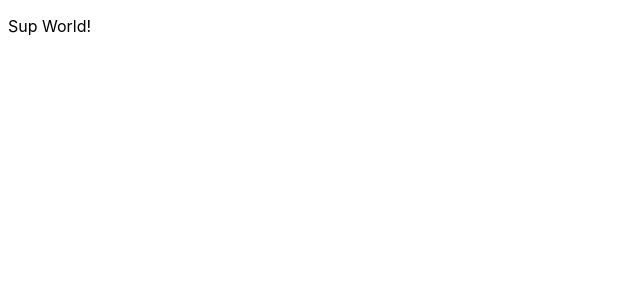
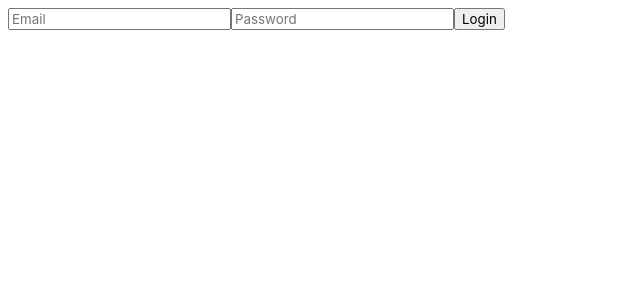
Before and after one commit to duncanleo/wad2-project, a Vue app: page /login in a window 1280 px wide. Shown: the top 300 px of the page, without its empty margins (0-640 px from the left). Built offline with nearby package versions, Linux system fonts and the light colour scheme.

Commit message:
chore: working frontend routing

```diff
--- a/src/frontend/App.vue
+++ b/src/frontend/App.vue
@@ -1,17 +1,11 @@
 <template>
-  <p>{{ greeting }} World!</p>
+  <router-view></router-view>
 </template>
 
-<script>
+<script lang="ts">
 import Vue from 'vue';
 
-const App = Vue.extend({
-  data: function () {
-    return {
-      greeting: 'Sup',
-    };
-  },
-});
+const App = Vue.extend({});
 
 export default App;
 </script>
--- /dev/null
+++ b/src/frontend/screens/Home/index.vue
@@ -0,0 +1,17 @@
+<template>
+  <p>{{ greeting }} World!</p>
+</template>
+
+<script lang="ts">
+import Vue from 'vue';
+
+const Home = Vue.extend({
+  data: function () {
+    return {
+      greeting: 'Sup',
+    };
+  },
+});
+
+export default Home;
+</script>
--- /dev/null
+++ b/src/frontend/screens/Login/index.vue
@@ -0,0 +1,14 @@
+<template>
+  <form method="POST" action="/login">
+    <input type="text" placeholder="Email" />
+    <input type="password" placeholder="Password" />
+    <input type="submit" value="Login" />
+  </form>
+</template>
+
+<script lang="ts">
+import Vue from 'vue';
+const Login = Vue.extend({});
+
+export default Login;
+</script>
--- /dev/null
+++ b/src/frontend/screens/NotFound.vue
@@ -0,0 +1,10 @@
+<template>
+  <div>Not Found</div>
+</template>
+
+<script lang="ts">
+import Vue from 'vue';
+const NotFound = Vue.extend({});
+
+export default NotFound;
+</script>
```
Also changed, not shown: src/frontend/index.ts (+18 -0 lines).
